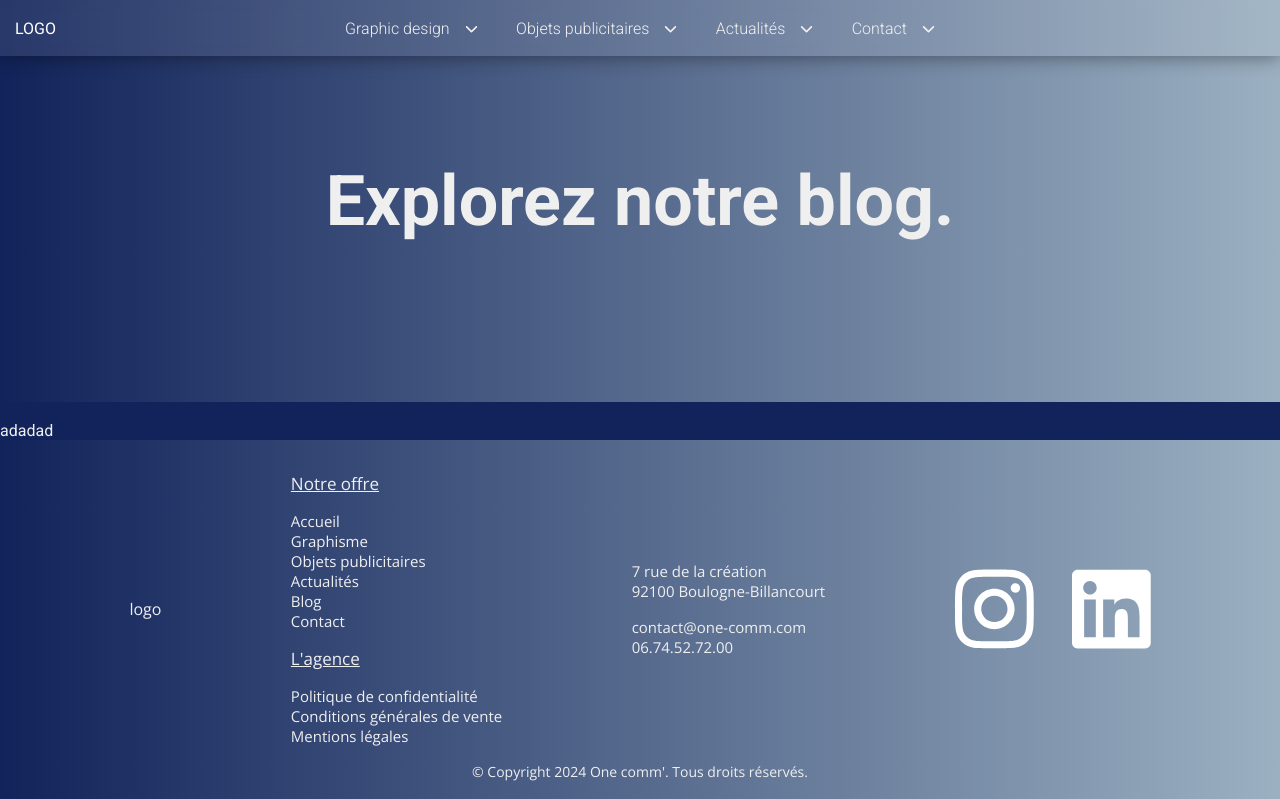
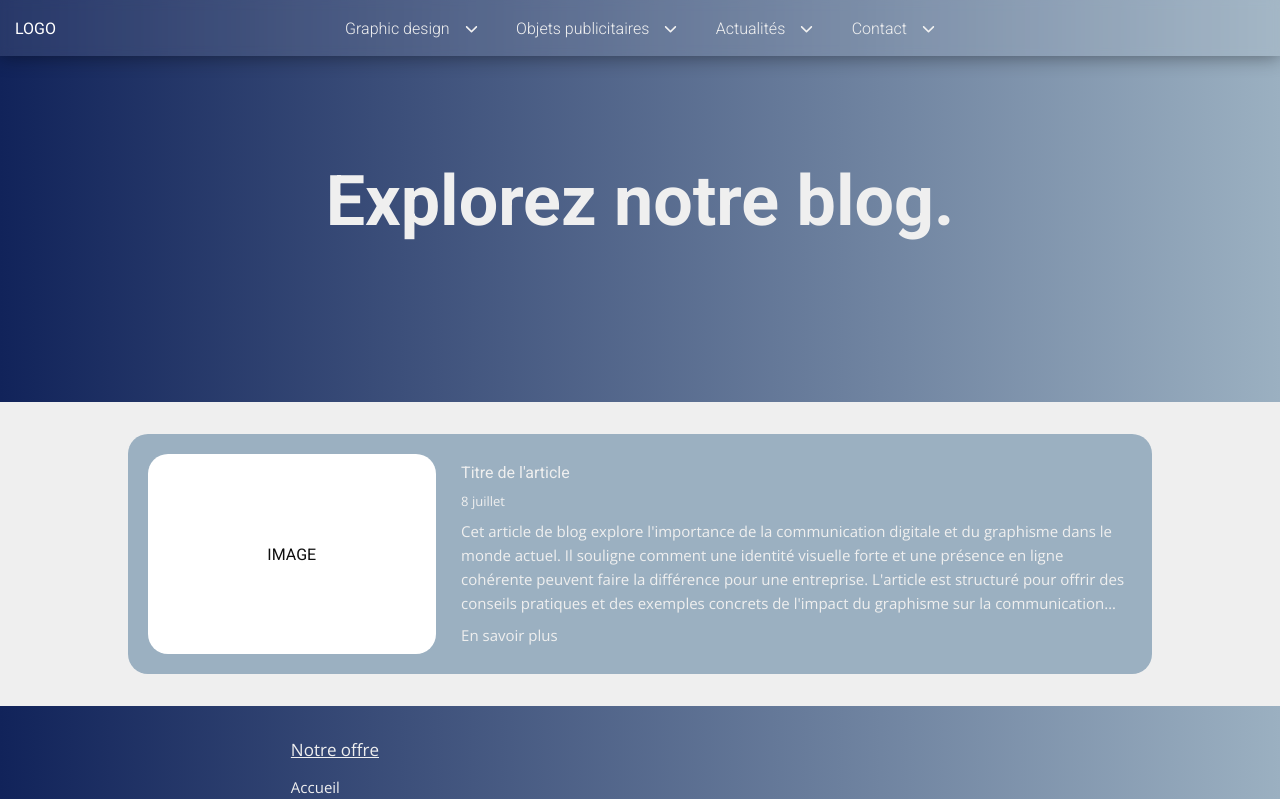
Before and after one commit to Scharlyopitz/One-comm, a React (Vite) app: page /blog in a window 1280 px wide. Shown: the top 799 px of the page. Built offline with nearby package versions, Linux system fonts and the light colour scheme.

Commit message:
Style Liste component

```diff
--- a/src/components/Liste/Liste.jsx
+++ b/src/components/Liste/Liste.jsx
@@ -1,9 +1,14 @@
-export default function Liste() {
+export default function Liste({ title, date, description }) {
   return (
     <div className="listesContainer">
       <div className="liste">
-        <img src="" alt="" />
-        <p>adadad</p>
+        <div className="listeImg">IMAGE</div>
+        <div className="listeTxt">
+          <p>{title}</p>
+          <span>{date}</span>
+          <p className="listeDescription">{description}</p>
+          <button>En savoir plus</button>
+        </div>
       </div>
     </div>
   );
--- a/src/pages/Blog.jsx
+++ b/src/pages/Blog.jsx
@@ -5,7 +5,11 @@ export default function Blog() {
   return (
     <main>
       <MiniSectionTxt title="Explorez notre blog." />
-      <Liste />
+      <Liste
+        title="Titre de l'article"
+        date="8 juillet"
+        description="Cet article de blog explore l'importance de la communication digitale et du graphisme dans le monde actuel. Il souligne comment une identité visuelle forte et une présence en ligne cohérente peuvent faire la différence pour une entreprise. L'article est structuré pour offrir des conseils pratiques et des exemples concrets de l'impact du graphisme sur la communication digitale."
+      />
     </main>
   );
 }
--- a/src/sass/liste/_liste.scss
+++ b/src/sass/liste/_liste.scss
@@ -1,7 +1,63 @@
 .listesContainer {
   background-color: $White;
+  padding: 4vh 0;
 
   .liste {
-    background-color: $LinearDarkBlue;
+    margin: 0 auto;
+    display: flex;
+    background-color: $LinearLightBlue;
+    width: 80vw;
+    border-radius: 20px;
+    padding: 20px;
+    gap: 2vw;
+
+    span,
+    .listeDescription,
+    button {
+      font-family: "Open Sans";
+    }
+
+    &Img {
+      height: 200px;
+      width: 30%;
+      background: $RealWhite;
+      border-radius: 20px;
+      display: flex;
+      align-items: center;
+      justify-content: center;
+      color: $Black;
+    }
+
+    span {
+      font-size: 13px;
+      font-weight: 100;
+    }
+
+    &Txt {
+      width: 70%;
+      display: flex;
+      flex-direction: column;
+      justify-content: space-evenly;
+
+      .listeDescription {
+        font-weight: 300;
+        font-size: 15px;
+        display: -webkit-box;
+        -webkit-box-orient: vertical;
+        -webkit-line-clamp: 4;
+        overflow: hidden;
+        line-height: 3vh;
+      }
+
+      button {
+        cursor: pointer;
+        width: fit-content;
+        background: none;
+        border: none;
+        outline: none;
+        color: $White;
+        font-size: 15px;
+      }
+    }
   }
 }
--- a/src/style/style.css
+++ b/src/style/style.css
@@ -595,9 +595,60 @@ footer .copyright p {
 
 .listesContainer {
   background-color: #efefef;
+  padding: 4vh 0;
 }
 .listesContainer .liste {
-  background-color: #11235a;
+  margin: 0 auto;
+  display: flex;
+  background-color: #9bb0c1;
+  width: 80vw;
+  border-radius: 20px;
+  padding: 20px;
+  gap: 2vw;
+}
+.listesContainer .liste span,
+.listesContainer .liste .listeDescription,
+.listesContainer .liste button {
+  font-family: "Open Sans";
+}
+.listesContainer .listeImg {
+  height: 200px;
+  width: 30%;
+  background: #ffffff;
+  border-radius: 20px;
+  display: flex;
+  align-items: center;
+  justify-content: center;
+  color: #0f0f0f;
+}
+.listesContainer .liste span {
+  font-size: 13px;
+  font-weight: 100;
+}
+.listesContainer .listeTxt {
+  width: 70%;
+  display: flex;
+  flex-direction: column;
+  justify-content: space-evenly;
+}
+.listesContainer .listeTxt .listeDescription {
+  font-weight: 300;
+  font-size: 15px;
+  display: -webkit-box;
+  -webkit-box-orient: vertical;
+  -webkit-line-clamp: 4;
+  overflow: hidden;
+  line-height: 3vh;
+}
+.listesContainer .listeTxt button {
+  cursor: pointer;
+  width: -moz-fit-content;
+  width: fit-content;
+  background: none;
+  border: none;
+  outline: none;
+  color: #efefef;
+  font-size: 15px;
 }
 
 .miniSection {
```
Also changed, not shown: 1 other file (tests, documents, lock files or other folders).
